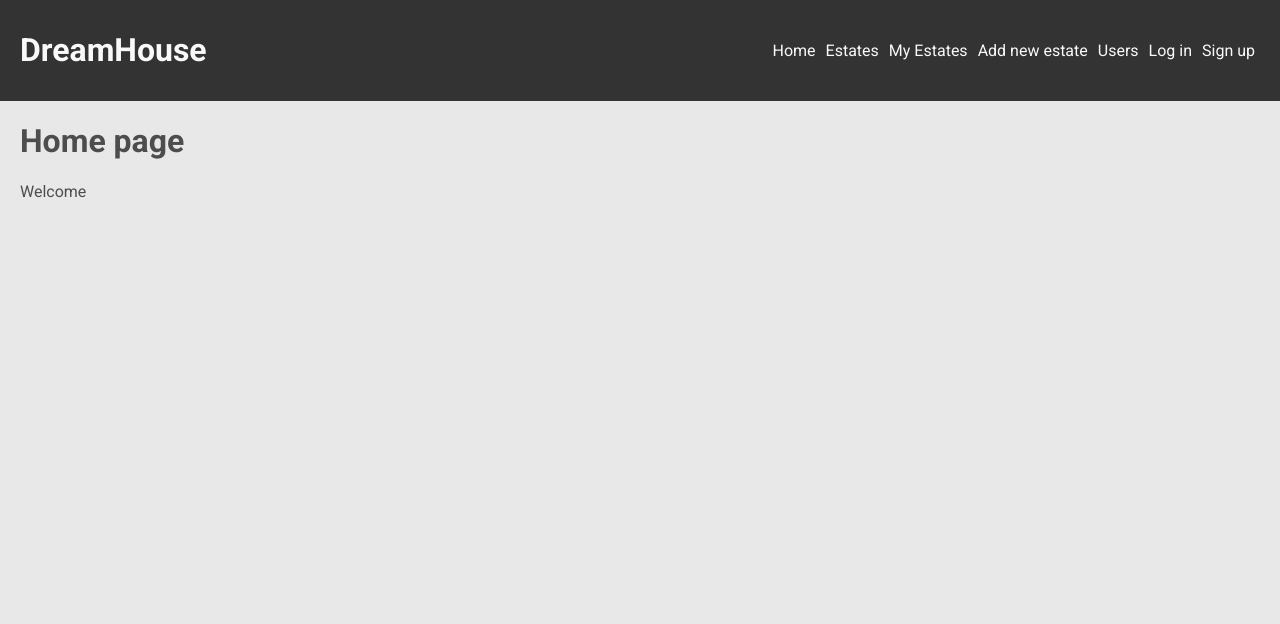
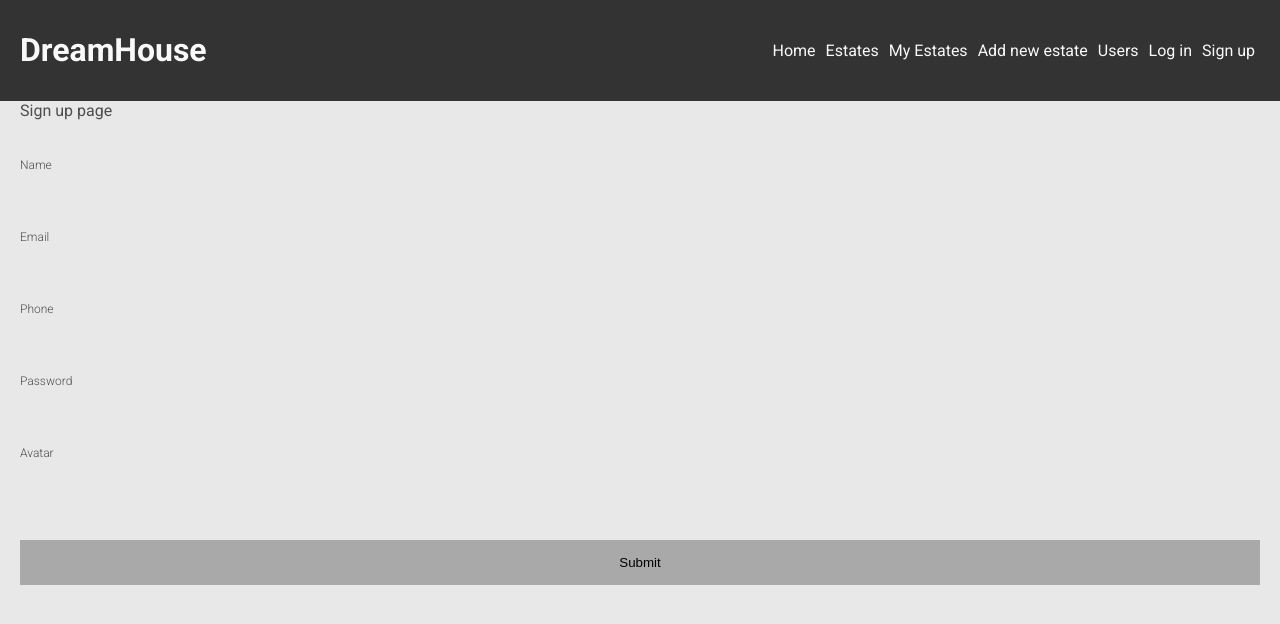
Before and after one commit to mchimczak/DreamHouse-RealEstate, a React (Create React App) app: page /signup in a window 1280 px wide. Before the commit this address led to /. Shown: the top 624 px of the page. Built offline with nearby package versions, Linux system fonts and the light colour scheme.

Commit message:
Start create importable form validation schema

```diff
--- a/src/App.js
+++ b/src/App.js
@@ -12,6 +12,7 @@ import EstateDashboard from './estates/pages/EstateDashboard';
 
 import { EstatesContextProvider } from './estates/context/EstatesContext';
 import AddEstate from './estates/pages/AddEstate';
+import SignUpPage from './auth/pages/SignupPage';
 
 function App() {
   return (
@@ -21,32 +22,37 @@ function App() {
         <MainNavigation />
         <Main>
           <Switch>
+
             <Route exact path="/">
               <HomePage />
             </Route>
 
             <Route path="/users" exact>
-                <Users />
+              <Users />
             </Route>
 
             <Route path="/users/:userId" exact>
-                <UserDashboard />
+              <UserDashboard />
             </Route>
 
             <Route path="/estates" exact>
-                  <Estates />
+              <Estates />
             </Route>
 
             <Route path="/estates/new" exact>
-                <AddEstate />
+              <AddEstate />
             </Route>
 
             <Route path="/estates/:estateId" exact>
-                <EstateDashboard />
+              <EstateDashboard />
             </Route>
 
+            <Route path="/signup">
+              <SignUpPage />
+            </Route>
 
             <Redirect to="/"/>
+
           </Switch>
         </Main>
       </BrowserRouter>
--- /dev/null
+++ b/src/auth/pages/SignupPage.js
@@ -0,0 +1,33 @@
+import React, {useState} from 'react';
+import PropTypes from 'prop-types';
+
+import styled from 'styled-components';
+
+import Form from '../../estates/components/Form/Form';
+
+const SignUpPage = () => {
+
+    const [newUser, setNewUser] = useState({
+        name: '',
+        email: '',
+        phone: '',
+        password: '',
+        avatar: '',
+    });
+
+    const createNewUser = (user) => {
+        console.log(user);
+    }
+
+    return (
+        <div>
+            Sign up page
+            <Form
+                submitAction={createNewUser}
+                initState={newUser}
+            />
+        </div>
+     );
+}
+
+export default SignUpPage;
--- a/src/estates/components/EstateItemDetails.js
+++ b/src/estates/components/EstateItemDetails.js
@@ -90,9 +90,9 @@ const EstateItemDetails = (props) => {
     const removeEstateItem = () => {
         removeEstate(props);
     };
-    const editEstateItem = (updates) => {
+    const editEstateItem = async (updates) => {
         const id = props.id;
-        editEstate(id, updates);
+        await editEstate(id, updates);
         toggleModal();
     };
 
--- a/src/estates/components/Form/Form.js
+++ b/src/estates/components/Form/Form.js
@@ -45,8 +45,8 @@ border: none;
 
 
 const MyForm = props => {
-    const { initState, touched, errors, handleChange, handleSubmit, isSubmitting } = props;
-
+    const { initState, dirty, touched, errors, handleChange, handleSubmit, isSubmitting } = props;
+console.log(errors);
     return (
         <StyledForm onSubmit={handleSubmit}>
             {
@@ -66,7 +66,7 @@ const MyForm = props => {
                     </StyledFieldWrapper>
                 ))
             }
-            <StyledButton type="submit" disabled={isSubmitting} isValid={Object.keys(errors).length === 0}>Submit</StyledButton>
+            <StyledButton type="submit" disabled={isSubmitting} isValid={dirty && Object.keys(errors).length === 0}>Submit</StyledButton>
         </StyledForm>
     );
 };
@@ -84,7 +84,7 @@ const MyEnhancedForm = withFormik({
         address: yup.string().min(5, 'This filed should contain at least 5 characters').trim().required('Address is required'),
         area: yup.string().matches(/^[1-9]\d{0,4}$/, "Pick a value between 1 - 9999").trim(),
         price: yup.string().matches(/(^[1-9])\d{3,}$/, "Price must be greater than 999").trim().required('Price is required'),
-        rooms: yup.string().matches(/^1\d{0,1}$/, "Number of rooms can't be greater than 19").trim(),
+        rooms: yup.string().matches(/^[1-9]$/, "Please select a number in the range of 1-9").trim(),
         year: yup.string().matches(/^(19[4-9]\d|20[0-1]\d|2020)$/, "Provide a value between 1940-2020").trim(),
     }) ,
 
@@ -98,9 +98,21 @@ const MyEnhancedForm = withFormik({
 
 
 MyEnhancedForm.propTypes = {
-    submitAction: PropTypes.any.isRequired,
-    initState: PropTypes.objectOf(PropTypes.string).isRequired,
+    submitAction: PropTypes.func.isRequired,
+    initState: PropTypes.objectOf(PropTypes.string),
 }
 
+MyEnhancedForm.defaultProps = {
+    initState: {
+        title: '',
+        description: '',
+        city: '',
+        address: '',
+        area: '',
+        price: '',
+        rooms: '',
+        year: '',
+    },
+}
 
 export default MyEnhancedForm;
--- a/src/estates/pages/AddEstate.js
+++ b/src/estates/pages/AddEstate.js
@@ -51,17 +51,6 @@ const AddEstate = () => {
         setIsRedirect(true);
     };
 
-    const INIT_FORM_STATE = {
-        title: '',
-        description: '',
-        city: '',
-        address: '',
-        area: '',
-        price: '',
-        rooms: '',
-        year: '',
-    };
-
     return (
         <>
             {isRedirect ? <Redirect to="/estates" /> : null}
@@ -77,7 +66,6 @@ const AddEstate = () => {
                     <h3>Create new advertisement and wait for a call, it's that simple.</h3>
                     <Form
                         submitAction={createEstate}
-                        initState={INIT_FORM_STATE}
                     />
                 </StyledCardContent>
             </StyledCard>
@@ -86,8 +74,3 @@ const AddEstate = () => {
 }
 
 export default AddEstate;
-                {/* <FormikForm
-                    createEstate={createEstate}
-                    setOnSubmitInfo={setOnSubmitInfo}
-                    addEstate={addEstate}
-                />  */}
--- a/src/users/components/UsersList.js
+++ b/src/users/components/UsersList.js
@@ -1,4 +1,5 @@
 import React from 'react';
+import PropTypes from 'prop-types';
 import styled from 'styled-components';
 
 // import UserItem from './UserItem';
@@ -41,3 +42,7 @@ const UsersList = ({users}) => {
 }
 
 export default UsersList;
+
+UsersList.propTypes  = {
+    users: PropTypes.array
+}
```
Also changed, not shown: src/estates/components/Form/EstateValidationSchema.js (added, +16 -0 lines), src/users/components/UserCard.js (+11 -0 lines).
